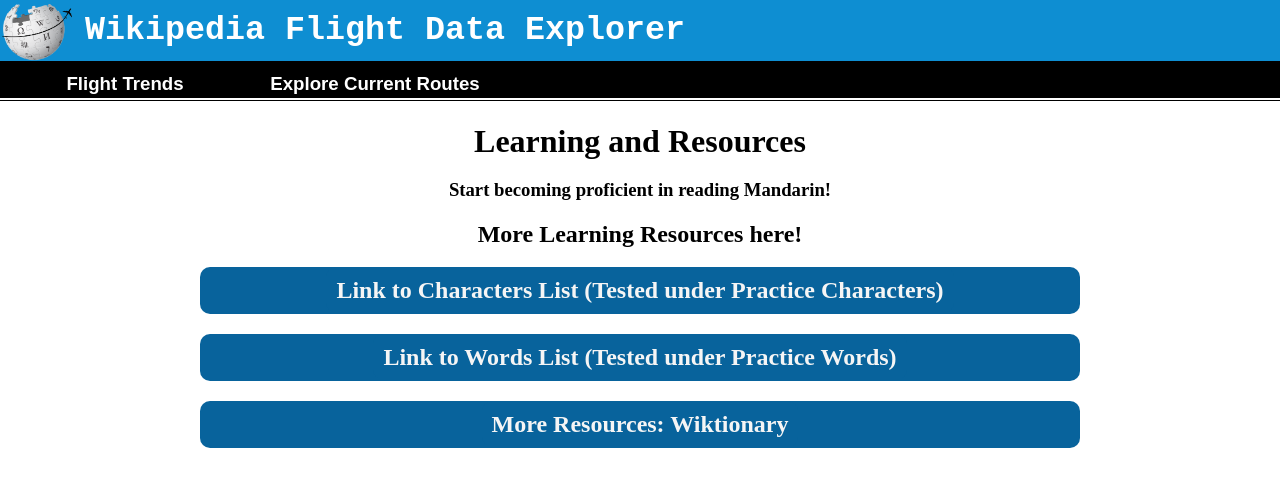
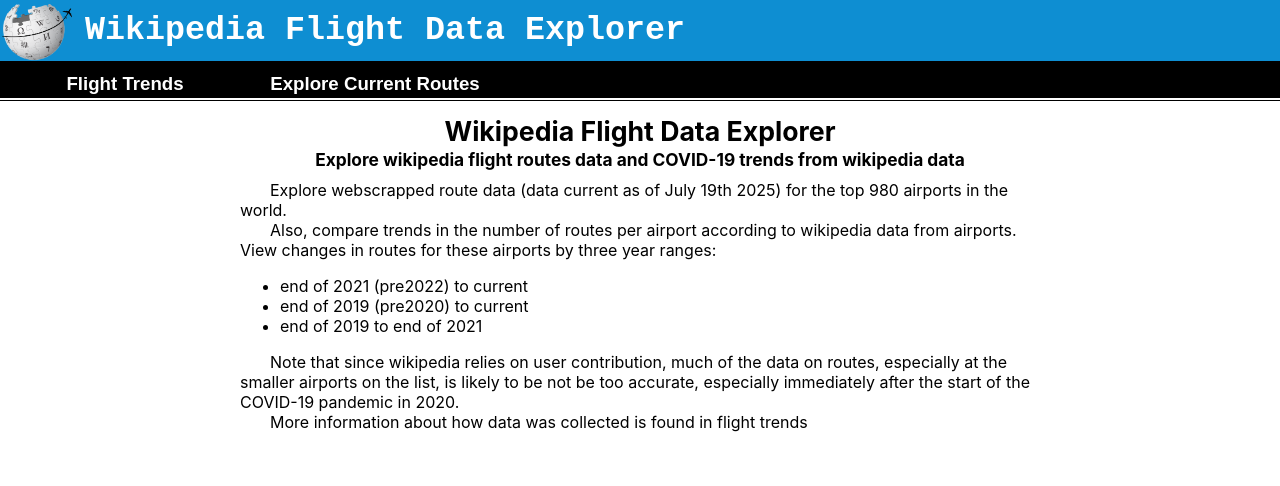
Before and after one commit to maxjing97/flight-routes-analysis, a React (Create React App) app: page / in a window 1280 px wide. Shown: the top 486 px of the page. Built offline with nearby package versions, Linux system fonts and the light colour scheme; the HTML template or start-up script is replaced by a standard one.

Commit message:
added wikipedia information.

```diff
--- a/src/pages/main.css
+++ b/src/pages/main.css
@@ -1,9 +1,35 @@
 .about_main {
-    padding: 10px 200px;
+    padding: 10px 40px;
     font-size: 12pt;
-    font-family: 'Times New Roman', Times, serif;
     color: black;
     text-align: center;
+}
+.about_main h1 {
+    font-size: 20pt;
+    padding: 0;
+    margin: 2px;
+}
+.about_main h3 {
+    font-size: 13pt;
+    margin-top: 0;
+    margin-bottom: 10px;
+}
+.about_main p{
+    text-indent: 30px;
+}
+.essay {
+    display: flex;
+    flex-direction: column;
+    align-items: flex-start;
+    text-align: left;
+    padding: 0 200px;
+}
+.essay p {
+    margin: 0;
+    padding: 0;
+}
+.essay li {
+    width: fit-content
 }
 .stats-title {
     margin: 10px 10px;
--- a/src/pages/main.js
+++ b/src/pages/main.js
@@ -5,13 +5,24 @@
 export function Entry() { //entry function allowing more information to be found out
   return (
     <div className="about_main" style={styles.about_main}>
-      <h1 className='stats-title'>Learning and Resources</h1>
-      <h3>Start becoming proficient in reading Mandarin!</h3>
-      <h2>More Learning Resources here!</h2>
-
-      <h2 className="list_link"><Link to="/charlist">Link to Characters List (Tested under Practice Characters)</Link></h2>
-      <h2 className="list_link"><Link to="/wordlist">Link to Words List (Tested under Practice Words)</Link></h2>
-      <h2 className="list_link"><Link to="/resources">More Resources: Wiktionary</Link></h2>
+      <h1 className='stats-title'>Wikipedia Flight Data Explorer</h1>
+      <h3>Explore wikipedia flight routes data and COVID-19 trends from wikipedia data</h3>
+      <div className="essay">
+        <p>
+          Explore webscrapped route data (data current as of July 19th 2025) for the top 980 airports in the world.
+        </p>
+        <p>
+        Also, compare trends in the number of routes per airport according to wikipedia data from airports. View changes in routes for these airports by three year ranges: <br></br>
+        </p>
+          <ul>
+            <li>end of 2021 (pre2022) to current</li>
+            <li>end of 2019 (pre2020) to current</li>
+            <li>end of 2019 to end of 2021</li>
+          </ul>
+        <p>Note that since wikipedia relies on user contribution, much of the data on routes, especially at the smaller airports on the list,
+        is likely to be not be too accurate, especially immediately after the start of the COVID-19 pandemic in 2020.</p>
+        <p>More information about how data was collected is found in flight trends </p>
+      </div>
     </div>
   );
 }
```
